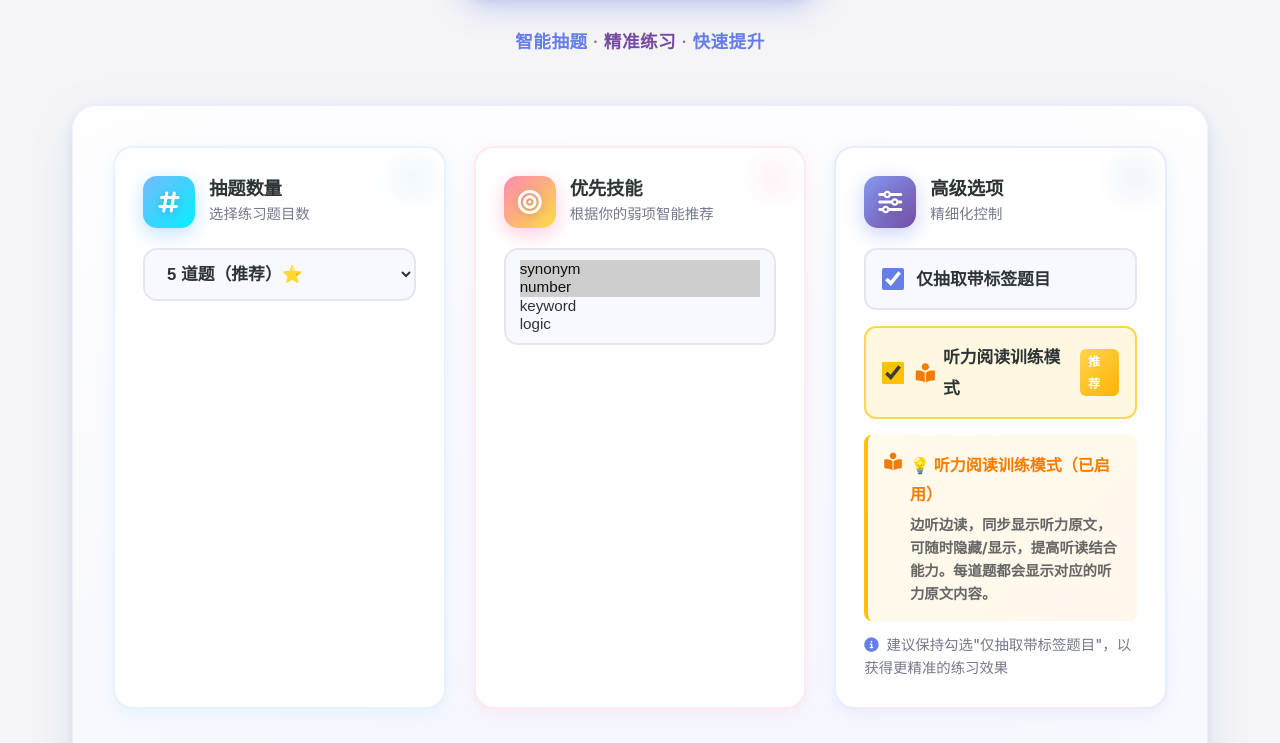
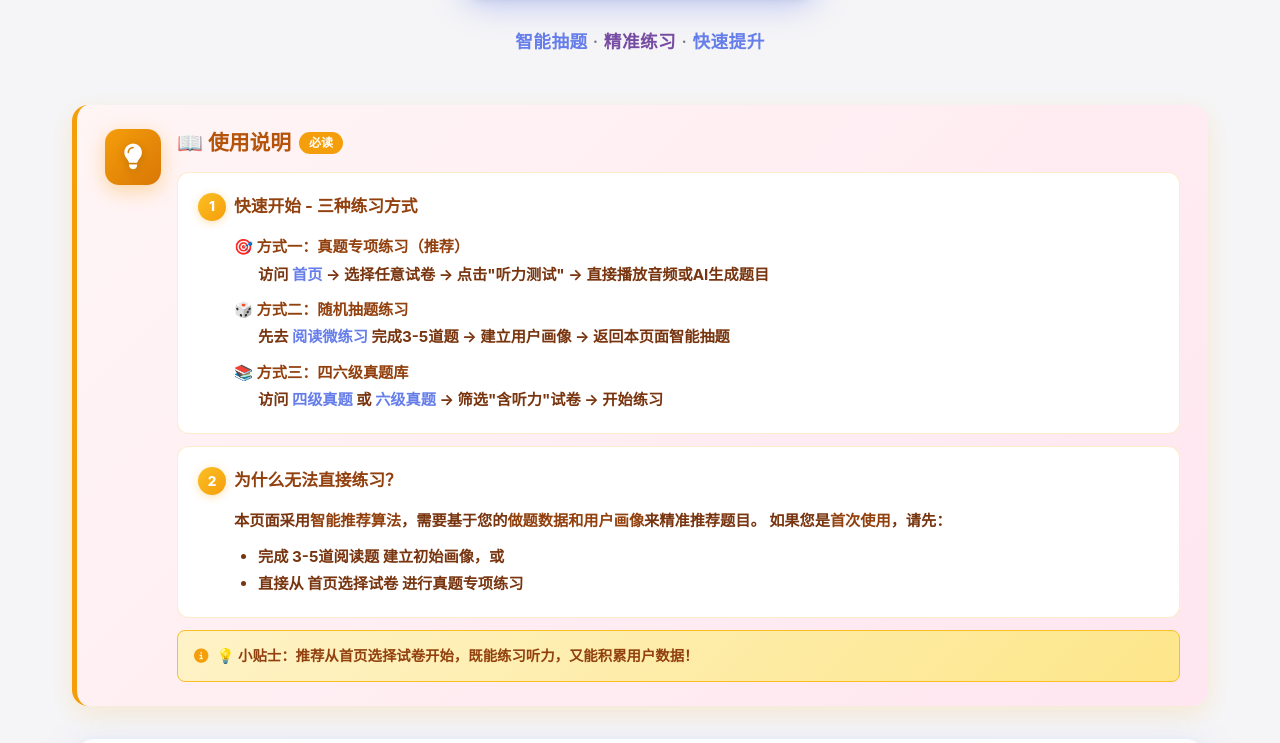
Before and after one commit to dieuthuly8-ux/cet-reading-backend, a website: page listening-micro.html in a window 1280 px wide. Shown: the part 209-952 px from the top of the page. Drawn offline with Linux system fonts and the light colour scheme.

Commit message:
添加听力测试使用说明：美观醒目，三种练习方式，条理清晰

```diff
--- a/listening-micro.html
+++ b/listening-micro.html
@@ -205,6 +205,66 @@
         <h1 style="color: white; margin: 0; font-weight: 800; font-size: 2.2rem; letter-spacing: -0.02em; position: relative; z-index: 1; text-shadow: 0 2px 8px rgba(0,0,0,0.15); text-align: center;">跨试卷听力微练习</h1>
       </div>
       <p style="color: #6c757d; font-size: 1.1rem; margin: 0; font-weight: 500; letter-spacing: 0.5px;"><span style="color: #667eea; font-weight: 600;">智能抽题</span> · <span style="color: #764ba2; font-weight: 600;">精准练习</span> · <span style="color: #667eea; font-weight: 600;">快速提升</span></p>
+    </div>
+
+    <!-- 使用说明 -->
+    <div style="background: linear-gradient(135deg, #fff5f5 0%, #ffe6f0 100%); border-left: 5px solid #f59e0b; border-radius: 16px; padding: 24px 28px; margin-bottom: 2rem; box-shadow: 0 8px 24px rgba(245, 158, 11, 0.15); animation: fadeInUp 0.6s ease-out;">
+      <div style="display: flex; align-items: start; gap: 16px;">
+        <div style="width: 56px; height: 56px; background: linear-gradient(135deg, #f59e0b 0%, #d97706 100%); border-radius: 14px; display: flex; align-items: center; justify-content: center; flex-shrink: 0; box-shadow: 0 6px 20px rgba(245, 158, 11, 0.35);">
+          <i class="fas fa-lightbulb" style="color: white; font-size: 1.6rem; filter: drop-shadow(0 2px 4px rgba(0,0,0,0.15));"></i>
+        </div>
+        <div style="flex: 1;">
+          <h3 style="margin: 0 0 16px 0; color: #b45309; font-size: 1.3rem; font-weight: 700; display: flex; align-items: center; gap: 8px;">
+            <span>📖 使用说明</span>
+            <span style="background: #f59e0b; color: white; font-size: 0.75rem; padding: 3px 10px; border-radius: 12px; font-weight: 600;">必读</span>
+          </h3>
+
+          <div style="background: white; border-radius: 12px; padding: 20px; margin-bottom: 12px; border: 1px solid rgba(245, 158, 11, 0.2);">
+            <h4 style="margin: 0 0 12px 0; color: #92400e; font-size: 1.05rem; font-weight: 700; display: flex; align-items: center; gap: 8px;">
+              <span style="background: linear-gradient(135deg, #fbbf24 0%, #f59e0b 100%); width: 28px; height: 28px; border-radius: 50%; display: flex; align-items: center; justify-content: center; color: white; font-size: 0.85rem; font-weight: 800; box-shadow: 0 2px 8px rgba(245, 158, 11, 0.3);">1</span>
+              快速开始 - 三种练习方式
+            </h4>
+            <div style="margin-left: 36px; color: #78350f; line-height: 1.8; font-size: 0.95rem;">
+              <div style="margin-bottom: 8px;">
+                <strong style="color: #92400e;">🎯 方式一：真题专项练习（推荐）</strong><br>
+                <span style="margin-left: 1.5rem;">访问 <a href="index.html" style="color: #667eea; font-weight: 600; text-decoration: none;">首页</a> → 选择任意试卷 → 点击"听力测试" → 直接播放音频或AI生成题目</span>
+              </div>
+              <div style="margin-bottom: 8px;">
+                <strong style="color: #92400e;">🎲 方式二：随机抽题练习</strong><br>
+                <span style="margin-left: 1.5rem;">先去 <a href="reading-micro.html" style="color: #667eea; font-weight: 600; text-decoration: none;">阅读微练习</a> 完成3-5道题 → 建立用户画像 → 返回本页面智能抽题</span>
+              </div>
+              <div>
+                <strong style="color: #92400e;">📚 方式三：四六级真题库</strong><br>
+                <span style="margin-left: 1.5rem;">访问 <a href="index.html#cet4" style="color: #667eea; font-weight: 600; text-decoration: none;">四级真题</a> 或 <a href="index.html#cet6" style="color: #667eea; font-weight: 600; text-decoration: none;">六级真题</a> → 筛选"含听力"试卷 → 开始练习</span>
+              </div>
+            </div>
+          </div>
+
+          <div style="background: white; border-radius: 12px; padding: 20px; border: 1px solid rgba(245, 158, 11, 0.2);">
+            <h4 style="margin: 0 0 12px 0; color: #92400e; font-size: 1.05rem; font-weight: 700; display: flex; align-items: center; gap: 8px;">
+              <span style="background: linear-gradient(135deg, #fbbf24 0%, #f59e0b 100%); width: 28px; height: 28px; border-radius: 50%; display: flex; align-items: center; justify-content: center; color: white; font-size: 0.85rem; font-weight: 800; box-shadow: 0 2px 8px rgba(245, 158, 11, 0.3);">2</span>
+              为什么无法直接练习？
+            </h4>
+            <div style="margin-left: 36px; color: #78350f; line-height: 1.8; font-size: 0.95rem;">
+              <p style="margin: 0;">
+                本页面采用<strong style="color: #92400e;">智能推荐算法</strong>，需要基于您的<strong style="color: #92400e;">做题数据和用户画像</strong>来精准推荐题目。
+                如果您是<strong style="color: #92400e;">首次使用</strong>，请先：
+              </p>
+              <ul style="margin: 8px 0 0; padding-left: 1.5rem;">
+                <li>完成 <strong>3-5道阅读题</strong> 建立初始画像，或</li>
+                <li>直接从 <strong>首页选择试卷</strong> 进行真题专项练习</li>
+              </ul>
+            </div>
+          </div>
+
+          <div style="background: linear-gradient(135deg, #fef3c7 0%, #fde68a 100%); border-radius: 8px; padding: 12px 16px; margin-top: 12px; border: 1px solid #fbbf24;">
+            <p style="margin: 0; color: #92400e; font-size: 0.9rem; font-weight: 600; display: flex; align-items: center; gap: 8px;">
+              <i class="fas fa-info-circle" style="color: #f59e0b;"></i>
+              <span>💡 小贴士：推荐从首页选择试卷开始，既能练习听力，又能积累用户数据！</span>
+            </p>
+          </div>
+        </div>
+      </div>
     </div>
 
     <!-- 控制面板 - 卡片式布局 -->
```
